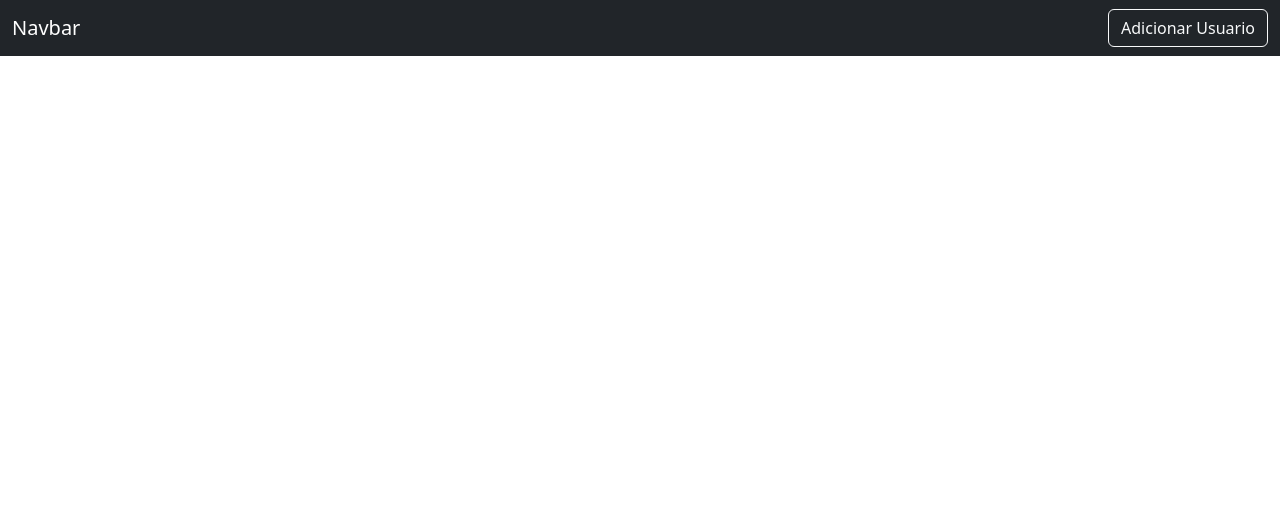
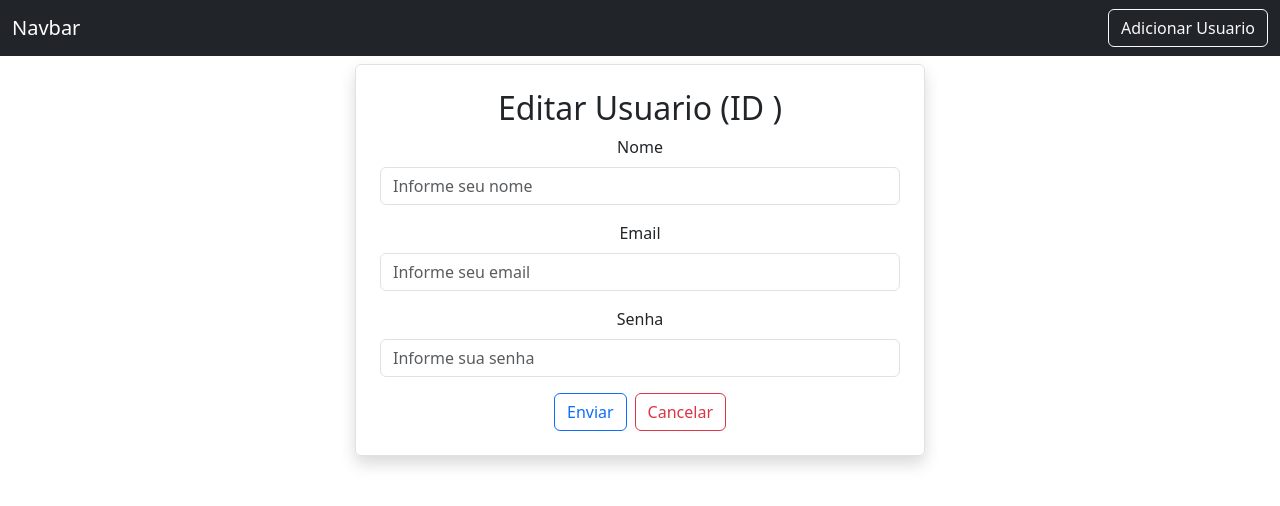
Before and after one commit to profdiegoinacio/ads165-1-trabalho-final-vitorio-o-ser-perfeito, a React (Create React App) app in the folder frontend/: page /edituser/1 in a window 1280 px wide. Shown: the top 506 px of the page. Built offline with nearby package versions, Linux system fonts and the light colour scheme; no server answers.

Commit message:
adicionado editar usuario no frontend

```diff
--- a/frontend/src/App.js
+++ b/frontend/src/App.js
@@ -4,6 +4,7 @@
 import Home from './pages/Home.js';
 import { BrowserRouter as Router, Route, Routes } from "react-router-dom";
 import AddUser from './users/AddUser.js';
+import EditUser from './users/EditUser.js';
 
 function App() {
   return (
@@ -14,6 +15,7 @@
         <Routes>
           <Route exact path="/" element={<Home/>} />
           <Route exact path="/adduser" element={<AddUser />} />
+          <Route exact path="/edituser/:id" element={<EditUser />} />
         </Routes>
 
       </Router>
--- a/frontend/src/pages/Home.js
+++ b/frontend/src/pages/Home.js
@@ -1,5 +1,6 @@
 import React, { useEffect, useState } from 'react'
 import axios from 'axios'
+import { Link } from 'react-router-dom';
 
 export default function Home() {
 
@@ -38,7 +39,7 @@
                                     <td>{user.password}</td>
                                     <td>
                                         <button className="btn btn-outline-primary mx-2">Ver</button>
-                                        <button className="btn btn-outline-warning mx-2">Editar</button>
+                                        <Link className="btn btn-outline-warning mx-2" to={`/edituser/${user.id}`}>Editar</Link>
                                         <button className="btn btn-outline-danger mx-2">Deletar</button>
                                     </td>
                                 </tr>
--- a/frontend/src/users/EditUser.js
+++ b/frontend/src/users/EditUser.js
@@ -0,0 +1,74 @@
+import axios from 'axios';
+import React, { useEffect, useState } from 'react'
+import { Link, useNavigate, useParams } from 'react-router-dom';
+
+export default function EditUser() {
+
+    let navigate=useNavigate();
+
+    const {id}=useParams()
+
+    const [user, setUser] = useState({
+        name: "",
+        email: "",
+        password: ""
+
+    });
+
+    const { name, email, password } = user
+
+    const onInputChange = (e) => {
+
+        setUser({ ...user, [e.target.name]: e.target.value })
+    };
+
+    useEffect(()=>{
+        loadUser()
+    },[]);
+
+    const onSubmit =async (e) => {
+        e.preventDefault();
+        await axios.put(`http://localhost:8080/user/${id}`,user)
+        navigate("/")
+    };
+
+    const loadUser = async ()=>{
+        const result=await axios.get(`http://localhost:8080/user/${id}`)
+        setUser(result.data)
+    }
+
+    return (
+        <div className="container">
+            <div className="row">
+                <div className="col-md-6 offset-md-3 border rounded p-4 mt-2 shadow">
+                    <h2 className="text-center">
+                        Editar Usuario {user.name} (ID {user.id})
+                    </h2>
+
+                    <form onSubmit={(e)=>onSubmit(e)}>
+                        <div className="mb-3">
+                            <label htmlFro="Name" className="form-label">
+                                Nome
+                            </label>
+                            <input type={"text"} className="form-control" placeholder="Informe seu nome" name="name" value={name} onChange={(e) => onInputChange(e)} />
+                        </div>
+                        <div className="mb-3">
+                            <label htmlFro="Email" className="form-label">
+                                Email
+                            </label>
+                            <input type={"email"} className="form-control" placeholder="Informe seu email" name="email" value={email} onChange={(e) => onInputChange(e)} />
+                        </div>
+                        <div className="mb-3">
+                            <label htmlFro="Password" className="form-label">
+                                Senha
+                            </label>
+                            <input type={"password"} className="form-control" placeholder="Informe sua senha" name="password" value={password} onChange={(e) => onInputChange(e)} />
+                        </div>
+                        <button type="submit" className="btn btn-outline-primary mx-1">Enviar</button>
+                        <Link className="btn btn-outline-danger mx-1" to="/">Cancelar</Link>
+                    </form>
+                </div>
+            </div>
+        </div>
+    )
+}
```
